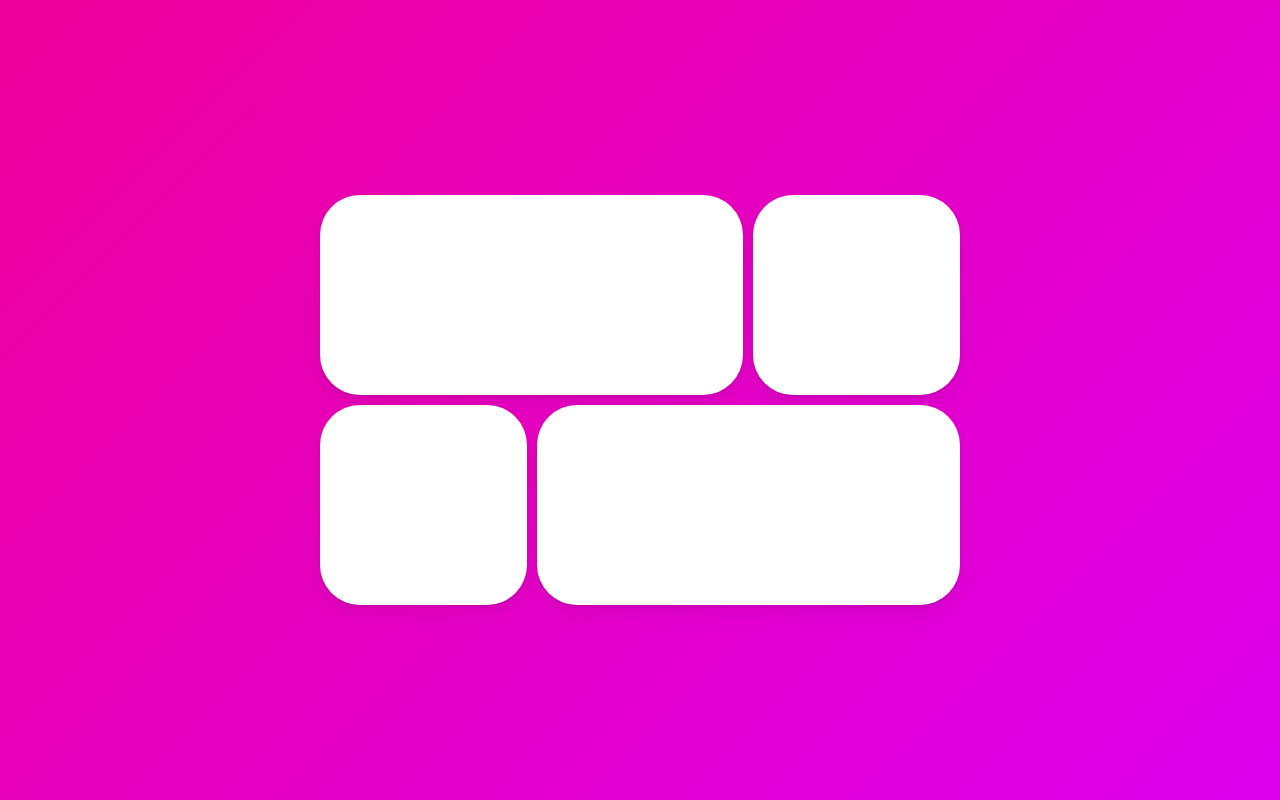
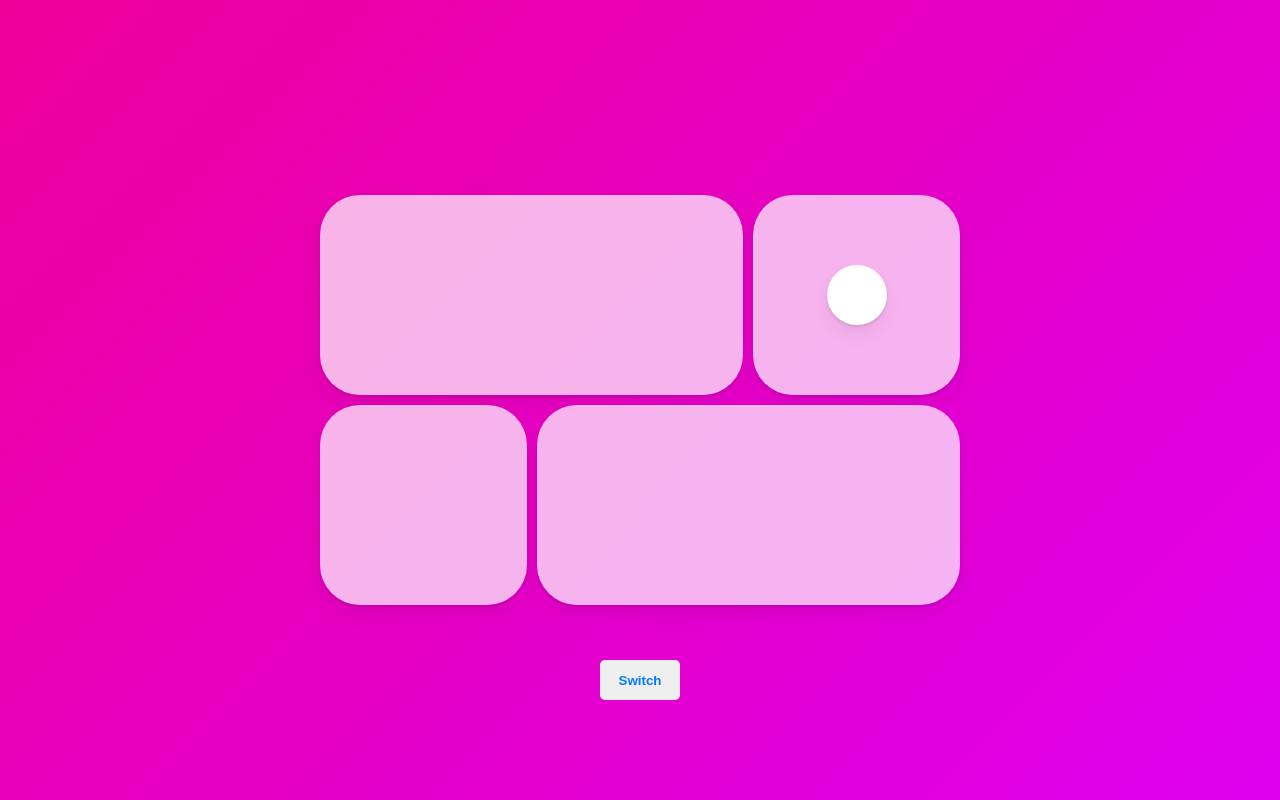
Before and after one commit to yelinkimm/todos, a React (Create React App) app: page / in a window 1280 px wide. Built offline with nearby package versions, Linux system fonts and the light colour scheme.

Commit message:
Modify style and animation

```diff
--- a/src/App.tsx
+++ b/src/App.tsx
@@ -24,9 +24,12 @@ const Grid = styled.div`
 
 const Box = styled(motion.div)`
   height: 200px;
-  background-color: rgba(255, 255, 255, 1);
+  background-color: rgba(255, 255, 255, 0.7);
   border-radius: 40px;
   box-shadow: 0 2px 3px rgba(0, 0, 0, 0.1), 0 10px 20px rgba(0, 0, 0, 0.06);
+  display: flex;
+  justify-content: center;
+  align-items: center;
 `;
 
 const Overlay = styled(motion.div)`
@@ -39,13 +42,35 @@ const Overlay = styled(motion.div)`
   background-color: rgba(0,0,0,0.5);
 `;
 
-// const Circle = styled(motion.div)`
-//   background-color: #00a5ff;
-//   width: 100px;
-//   height: 100px;
-//   border-radius: 50px;
-//   box-shadow: 0 2px 3px rgba(0, 0, 0, 0.1), 0 10px 20px rgba(0, 0, 0, 0.06);
-// `;
+const Circle = styled(motion.div)`
+  background-color: rgba(255, 255, 255, 1);;
+  width: 60px;
+  height: 60px;
+  border-radius: 50px;
+  box-shadow: 0 2px 3px rgba(0, 0, 0, 0.1), 0 10px 20px rgba(0, 0, 0, 0.06);
+`;
+
+const Switch = styled(motion.button)`
+  width: 80px;
+  height: 40px;
+  border-radius: 5px;
+  border: none;
+  position: absolute;
+  bottom: 100px;
+  font-weight: bold;
+  color: rgb(0, 123, 255);
+`;
+
+const boxVariants = {
+  hover: { scale: 1.1 },
+}
+
+const switchVariants = {
+  tap: {
+    scale: 1.3,
+    color: 'rgb(255, 128, 0)'
+  }
+}
 
 // const BiggerBox = styled.div`
 //   width: 600px;
@@ -82,6 +107,8 @@ const Overlay = styled(motion.div)`
 
 function App() {
   const [id, setId] = useState<null | string>(null);
+  const [clicked, setClicked] = useState(true);
+  const onClickSwitch = () => setClicked(prev => !prev);
 
   // const biggerBoxRef = useRef<HTMLDivElement>(null);
 
@@ -168,8 +195,15 @@ function App() {
   return (
     <Wrapper>
       <Grid>
-        {["1", "2", "3", "4"].map(n => <Box onClick={() => setId(n)} key={n} layoutId={n}/>)}
+        {["1", "2", "3", "4"].map(n => (
+          <Box variants={boxVariants} whileHover="hover" onClick={() => setId(n)} key={n} layoutId={n}>
+            {!clicked && n === "3" ? <Circle layoutId="circle"/>: null }
+            {clicked && n === "2" ? <Circle layoutId="circle"/>: null }
+          </Box>
+        ))}
       </Grid>
+
+      <Switch variants={switchVariants} whileTap="tap" onClick={onClickSwitch}>Switch</Switch>
 
       <AnimatePresence>
         {
```
